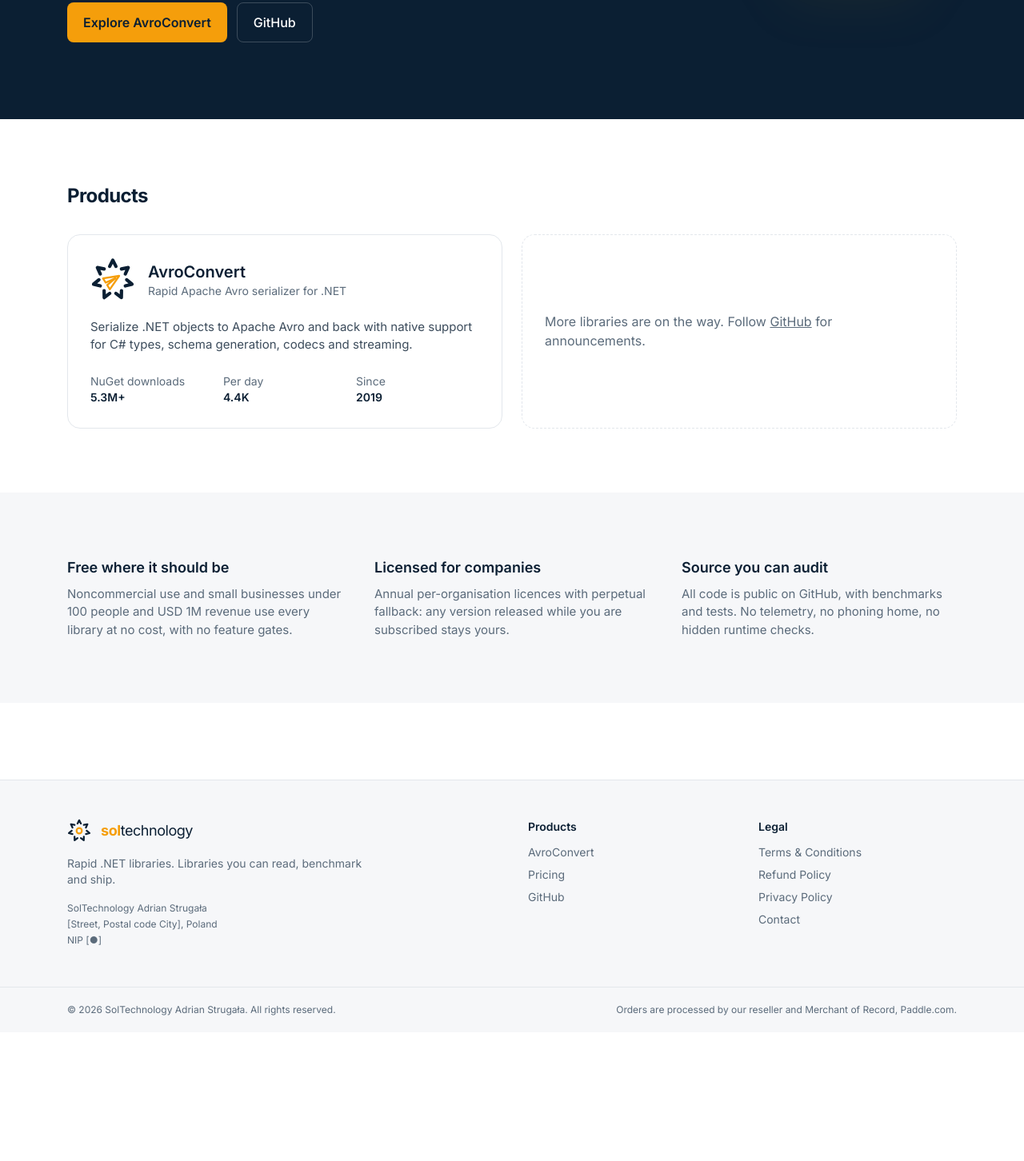
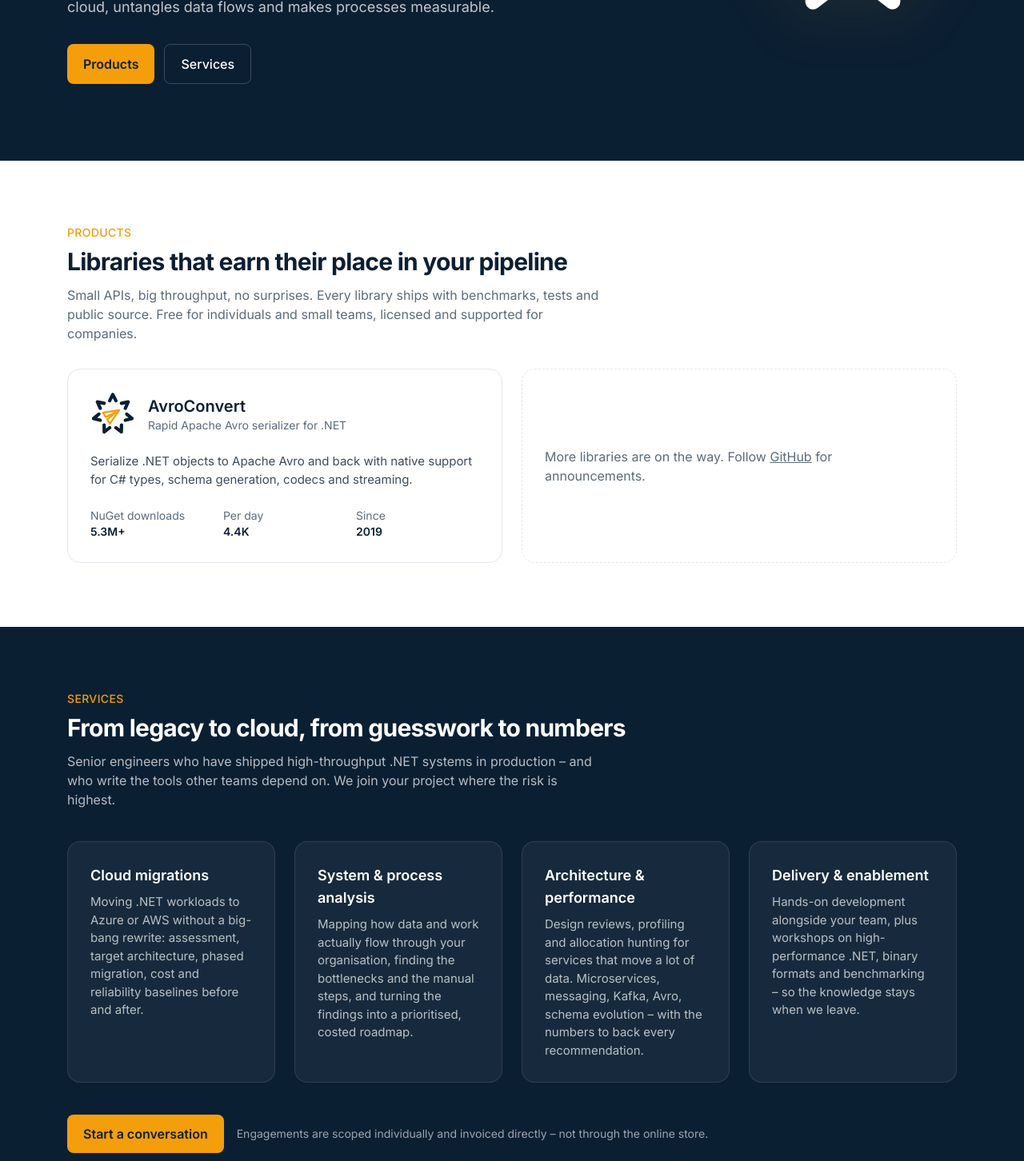
Before and after one commit to Sol-Technology/sol-technology.github.io, an Astro site: page / in a window 1280 px wide. Shown: the part 468-1920 px from the top of the page at 80% size. Before the commit the page ends 1759 px from the top, so only its background shows below. Built offline with nearby package versions, Linux system fonts and the light colour scheme; Astro itself is replaced by a stand-in of ours.

Commit message:
Landing: position SolTechnology as libraries + engineering services (cloud migrations, system analysis); services section; og-image tagline

```diff
--- a/src/components/Footer.astro
+++ b/src/components/Footer.astro
@@ -9,7 +9,7 @@
         <img src="/brand/mark.svg" alt="" width="30" height="30" />
         <span class="text-lg tracking-tight"><span class="font-bold text-solar">sol</span><span>technology</span></span>
       </a>
-      <p class="mt-4 text-muted max-w-sm">{site.tagline}. Libraries you can read, benchmark and ship.</p>
+      <p class="mt-4 text-muted max-w-sm">High-performance .NET libraries and an engineering practice for cloud migrations, system analysis and data platforms.</p>
       <p class="mt-4 text-muted text-xs leading-5">
         {site.legalName}<br />{site.legalAddress}<br />{site.legalTaxId}
       </p>
@@ -19,6 +19,7 @@
       <ul class="space-y-2 text-muted">
         <li><a class="hover:text-ink" href="/avroconvert">AvroConvert</a></li>
         <li><a class="hover:text-ink" href="/avroconvert#pricing">Pricing</a></li>
+        <li><a class="hover:text-ink" href="/#services">Services</a></li>
         <li><a class="hover:text-ink" href={site.github} target="_blank" rel="noopener">GitHub</a></li>
       </ul>
     </div>
--- a/src/components/Header.astro
+++ b/src/components/Header.astro
@@ -3,6 +3,7 @@
 const links = [
   { href: "/avroconvert", label: "AvroConvert" },
   { href: "/avroconvert#pricing", label: "Pricing" },
+  { href: "/#services", label: "Services" },
   { href: site.github, label: "GitHub", external: true },
   { href: "/contact", label: "Contact" },
 ];
--- a/src/config.ts
+++ b/src/config.ts
@@ -2,7 +2,7 @@
   name: "SolTechnology",
   domain: "soltechnology.dev",
   url: "https://soltechnology.dev",
-  tagline: "Rapid .NET libraries",
+  tagline: ".NET libraries and engineering services: cloud migrations, system analysis, high-performance data",
   contactEmail: "contact@soltechnology.dev",
   supportEmail: "support@soltechnology.dev",
   github: "https://github.com/sol-technology",
--- a/src/pages/contact.astro
+++ b/src/pages/contact.astro
@@ -7,8 +7,8 @@
     <h1 class="text-3xl font-bold tracking-tight">Contact</h1>
     <div class="mt-8 grid gap-6 md:grid-cols-2">
       <div class="rounded-2xl border border-line p-6">
-        <h2 class="font-semibold">Sales &amp; licensing</h2>
-        <p class="mt-2 text-muted text-[15px]">Quotes, purchase orders, bank transfers, multi-product bundles.</p>
+        <h2 class="font-semibold">Sales, licensing &amp; services</h2>
+        <p class="mt-2 text-muted text-[15px]">Licence quotes, purchase orders, bank transfers – and consulting, reviews or workshops for your team.</p>
         <a class="mt-4 inline-block font-medium text-deep underline" href={`mailto:${site.contactEmail}`}>{site.contactEmail}</a>
       </div>
       <div class="rounded-2xl border border-line p-6">
--- a/src/pages/index.astro
+++ b/src/pages/index.astro
@@ -6,16 +6,16 @@
   <section class="bg-ink text-white">
     <div class="mx-auto max-w-6xl px-5 py-24 grid gap-12 md:grid-cols-[1.2fr_1fr] items-center">
       <div>
-        <p class="text-solar font-medium tracking-wide text-sm uppercase mb-4">.NET libraries</p>
+        <p class="text-solar font-medium tracking-wide text-sm uppercase mb-4">Software engineering · .NET · Cloud · Data</p>
         <h1 class="text-4xl md:text-5xl font-bold tracking-tight leading-[1.1]">
-          Fast, readable data serialization for .NET.
+          We build the libraries.<br />We modernise the systems that use them.
         </h1>
         <p class="mt-6 text-lg text-white/75 max-w-xl">
-          SolTechnology builds focused libraries for data pipelines and microservices: Apache Avro serialization, schema tooling and integrations for Kafka and HTTP. Open source for individuals and small teams, licensed for companies.
+          SolTechnology is an engineering company with two branches: open, high-performance .NET libraries downloaded millions of times – and a consulting practice that takes real systems to the cloud, untangles data flows and makes processes measurable.
         </p>
         <div class="mt-8 flex flex-wrap gap-3">
-          <a href="/avroconvert" class="inline-flex items-center rounded-lg bg-solar px-5 py-3 font-semibold text-ink hover:bg-solar-dark transition">Explore AvroConvert</a>
-          <a href={site.github} target="_blank" rel="noopener" class="inline-flex items-center rounded-lg border border-white/20 px-5 py-3 font-medium hover:bg-white/10 transition">GitHub</a>
+          <a href="#products" class="inline-flex items-center rounded-lg bg-solar px-5 py-3 font-semibold text-ink hover:bg-solar-dark transition">Products</a>
+          <a href="#services" class="inline-flex items-center rounded-lg border border-white/20 px-5 py-3 font-medium hover:bg-white/10 transition">Services</a>
         </div>
       </div>
       <div class="flex justify-center md:justify-end">
@@ -24,8 +24,10 @@
     </div>
   </section>
 
-  <section class="mx-auto max-w-6xl px-5 py-20">
-    <h2 class="text-2xl font-bold tracking-tight">Products</h2>
+  <section id="products" class="mx-auto max-w-6xl px-5 py-20 scroll-mt-20">
+    <p class="text-solar font-medium tracking-wide text-sm uppercase">Products</p>
+    <h2 class="mt-2 text-2xl md:text-3xl font-bold tracking-tight">Libraries that earn their place in your pipeline</h2>
+    <p class="mt-3 text-muted max-w-2xl">Small APIs, big throughput, no surprises. Every library ships with benchmarks, tests and public source. Free for individuals and small teams, licensed and supported for companies.</p>
     <div class="mt-8 grid gap-6 md:grid-cols-2">
       {products.map((p) => (
         <a href={`/${p.slug}`} class="group rounded-2xl border border-line p-7 hover:border-ink/30 hover:shadow-sm transition">
@@ -50,6 +52,36 @@
     </div>
   </section>
 
+  <section id="services" class="bg-ink text-white scroll-mt-20">
+    <div class="mx-auto max-w-6xl px-5 py-20">
+      <p class="text-solar font-medium tracking-wide text-sm uppercase">Services</p>
+      <h2 class="mt-2 text-2xl md:text-3xl font-bold tracking-tight">From legacy to cloud, from guesswork to numbers</h2>
+      <p class="mt-3 text-white/70 max-w-2xl">Senior engineers who have shipped high-throughput .NET systems in production – and who write the tools other teams depend on. We join your project where the risk is highest.</p>
+      <div class="mt-10 grid gap-6 md:grid-cols-2 lg:grid-cols-4">
+        <div class="rounded-2xl border border-white/10 bg-white/5 p-7">
+          <h3 class="font-semibold text-lg">Cloud migrations</h3>
+          <p class="mt-2 text-white/70 text-[15px]">Moving .NET workloads to Azure or AWS without a big-bang rewrite: assessment, target architecture, phased migration, cost and reliability baselines before and after.</p>
+        </div>
+        <div class="rounded-2xl border border-white/10 bg-white/5 p-7">
+          <h3 class="font-semibold text-lg">System &amp; process analysis</h3>
+          <p class="mt-2 text-white/70 text-[15px]">Mapping how data and work actually flow through your organisation, finding the bottlenecks and the manual steps, and turning the findings into a prioritised, costed roadmap.</p>
+        </div>
+        <div class="rounded-2xl border border-white/10 bg-white/5 p-7">
+          <h3 class="font-semibold text-lg">Architecture &amp; performance</h3>
+          <p class="mt-2 text-white/70 text-[15px]">Design reviews, profiling and allocation hunting for services that move a lot of data. Microservices, messaging, Kafka, Avro, schema evolution – with the numbers to back every recommendation.</p>
+        </div>
+        <div class="rounded-2xl border border-white/10 bg-white/5 p-7">
+          <h3 class="font-semibold text-lg">Delivery &amp; enablement</h3>
+          <p class="mt-2 text-white/70 text-[15px]">Hands-on development alongside your team, plus workshops on high-performance .NET, binary formats and benchmarking – so the knowledge stays when we leave.</p>
+        </div>
+      </div>
+      <div class="mt-10 flex flex-wrap items-center gap-4">
+        <a href="/contact" class="inline-flex items-center rounded-lg bg-solar px-5 py-3 font-semibold text-ink hover:bg-solar-dark transition">Start a conversation</a>
+        <span class="text-white/60 text-sm">Engagements are scoped individually and invoiced directly – not through the online store.</span>
+      </div>
+    </div>
+  </section>
+
   <section class="bg-mist">
     <div class="mx-auto max-w-6xl px-5 py-20 grid gap-10 md:grid-cols-3">
       <div>
```
Also changed, not shown: public/brand/og-image.png, public/brand/og-image.svg, 1 other file.
